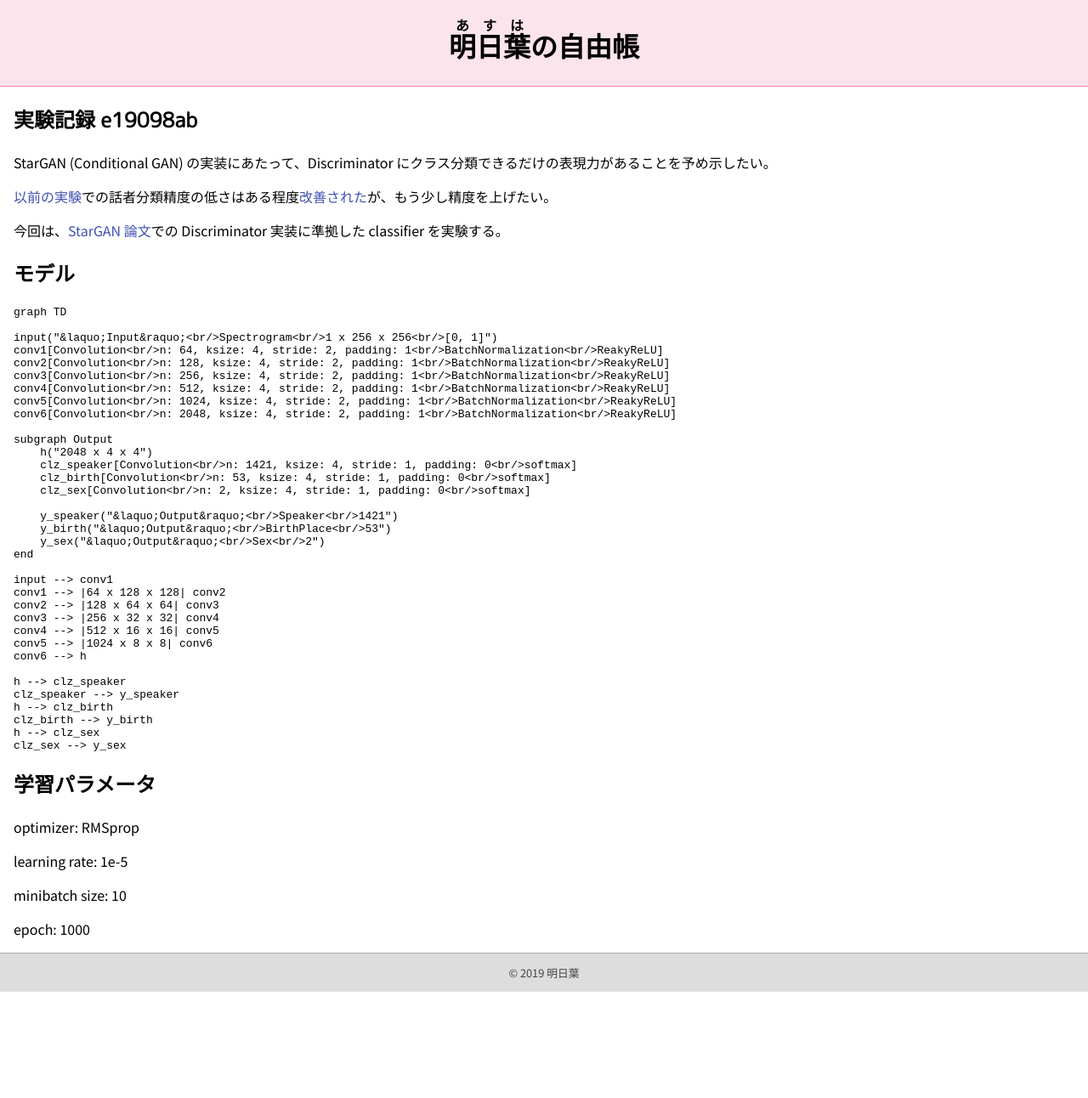
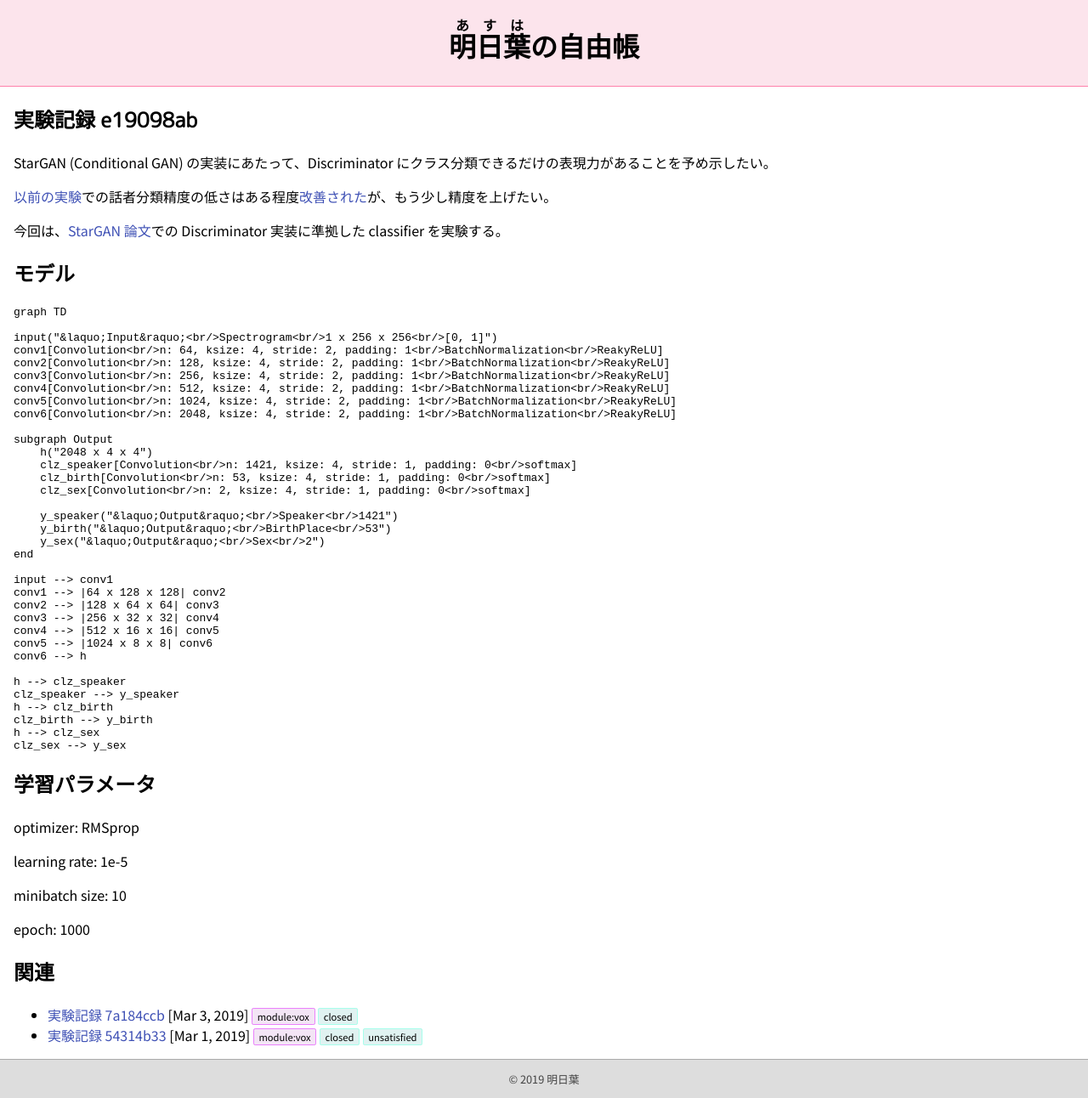
Before and after one commit to proj-asha/proj-asha.github.io, a Jekyll site: the page built from _experiments/e19098ab.md, in a window 1280 px wide. Shown: the whole page at 85% size. Built offline with Jekyll 4.4.1, drawn with Linux system fonts in a browser that asks for light colours; before the commit the page ends 1167 px from its top, so only the background shows below that.

Commit message:
関連ページを表示する

```diff
--- a/_config.yml
+++ b/_config.yml
@@ -16,4 +16,9 @@ defaults:
       path: ""
       type: "experiments"
     values:
-      layout: experiment
+      layout: post
+  - scope:
+      path: ""
+      type: "posts"
+    values:
+      layout: post
--- a/_experiments/54314b33.md
+++ b/_experiments/54314b33.md
@@ -3,7 +3,7 @@ title: 実験記録 54314b33
 date: 2019-03-01
 closed_at: 2019-03-02
 category: ["module:vox"]
-tags: ["closed"]
+tags: ["closed", 'unsatisfied']
 ---
 
 StarGAN もどきによる声質変換。
--- a/_includes/pages.html
+++ b/_includes/pages.html
@@ -13,6 +13,9 @@
 </p>
 <footer>
     {{ p.date | date: date_format }}
+    {% if p.closed_at %}
+    - {{ p.closed_at | date: date_format }}
+    {% endif %}
     {% for category in p.categories %}
         <span class="badge category">{{ category }}</span>
     {% endfor %}
--- /dev/null
+++ b/_includes/related.html
@@ -0,0 +1,44 @@
+{% assign date_format = site.date_format | default: "%b %-d, %Y" %}
+{% assign documents = site.documents | sort: "date" | reverse %}
+{% assign max_count = include.max_count | default: 5 %}
+{% assign threshold = include.threshold | default: 2 %}
+{% assign count = 0 %}
+
+<ul>
+{% for p in documents %}
+    {% assign c = 0 %}
+    {% for category in page.categories %}
+        {% if p.url != page.url %}
+            {% if p.categories contains category %}
+                {% assign c = c | plus: 2 %}
+            {% endif %}
+        {% endif %}
+    {% endfor %}
+    {% for tag in page.tags %}
+        {% if p.url != page.url %}
+            {% if p.tags contains tag %}
+                {% assign c = c | plus: 1 %}
+            {% endif %}
+        {% endif %}
+    {% endfor %}
+    {% if c >= threshold %}
+        {% assign count = count | plus: 1 %}
+        <li>
+            <a href="{{ p.url | absolute_url }}">{{ p.title | escape }}</a>
+            [{{ p.date | date: date_format }}]
+            {% for category in p.categories %}
+            <span class="badge category">{{ category }}</span>
+            {% endfor %}
+            {% for tag in p.tags %}
+                <span class="badge tag">{{ tag }}</span>
+            {% endfor %}
+        </li>
+    {% endif %}
+    {% if count >= max_count %}
+        {% break %}
+    {% endif %}
+{% endfor %}
+{% if count == 0 %}
+    <li>関連ページはありません。</li>
+{% endif %}
+</ul>
--- a/_layouts/experiment.html
+++ /dev/null
@@ -1,5 +0,0 @@
----
-layout: default
----
-
-{{ content }}
--- /dev/null
+++ b/_layouts/post.html
@@ -0,0 +1,9 @@
+---
+layout: default
+---
+
+{{ content }}
+
+<h1>関連</h1>
+
+{% include related.html %}
--- a/_sass/decoration.scss
+++ b/_sass/decoration.scss
@@ -19,6 +19,13 @@ a {
 
     &:active {
         color: #1A237E;
+    }
+}
+
+summary {
+    cursor: pointer;
+    &:hover, &:focus {
+        color: #444444;
     }
 }
 
```
